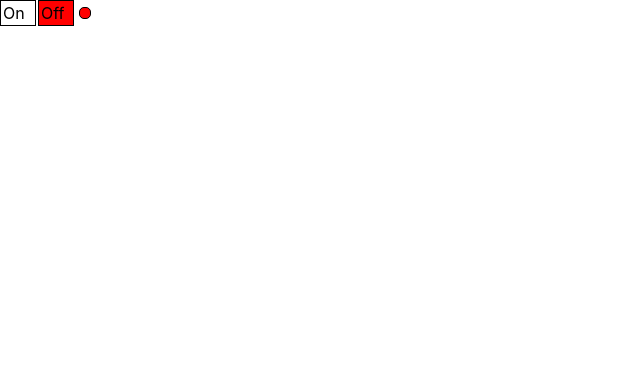
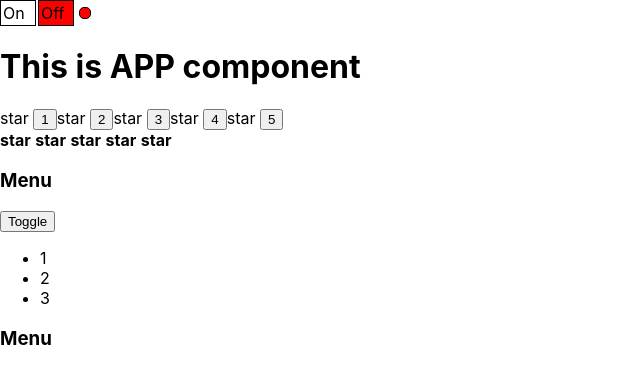
Before and after one commit to Allegro2000git/crabyDm, a React (Create React App) app: page / in a window 1280 px wide. Shown: the top 384 px of the page, without its empty margins (0-640 px from the left). Built offline with nearby package versions, Linux system fonts and the light colour scheme.

Commit message:
small next step 01

```diff
--- a/src/App.tsx
+++ b/src/App.tsx
@@ -1,37 +1,32 @@
-import React from 'react';
+
 import './App.css';
-//import {Accordion} from "./components/accordion/Accordion";
-//import { Rating } from './components/rating/Rating';
+import { Rating } from './components/rating/Rating';
 import {OnOFF} from "./components/onOFF/OnOFF";
+import {SelfContolledAccordion} from "./components/accordion/SelfControlledAccordion";
+import {UnContolledRating} from "./components/rating/SelfControlledRating";
+import {Accordion} from "./components/accordion/Accordion";
 
 type PageTitlePropsType = {
-    title: string
+    title: string;
 }
 
 function App() {
-  return (
-    <div className="App">
-        <OnOFF/>
 
-
-
-{/*   <PageTitle title={"This is APP component"}/>
-      <Rating value={0}/>
-      <Accordion titleValue={"Menu"} collapsed={true}/>
-      <Accordion titleValue={"User"} collapsed={false}/>
-      <Rating value={0}/>
-      <Rating value={1}/>
-      <Rating value={2}/>
-      <Rating value={3}/>
-      <Rating value={4}/>
-      <Rating value={5}/>*/}
-    </div>
-  );
+    return (
+        <div className="App">
+            <OnOFF/>
+            <PageTitle title={"This is APP component"}/>
+            <UnContolledRating />
+            <Rating value={5}/>
+            <SelfContolledAccordion titleValue={"Menu"}/>
+            <Accordion titleValue={"Menu"} collapsed={false}/>
+        </div>
+    );
 }
 
 
-/*function PageTitle(props: PageTitlePropsType) {
+function PageTitle(props: PageTitlePropsType) {
   return <h1>{props.title}</h1>
-}*/
+}
 
 export default App;
--- /dev/null
+++ b/src/components/accordion/SelfControlledAccordion.tsx
@@ -0,0 +1,47 @@
+import {useState} from "react";
+
+type AccordionPropsType = {
+    titleValue: string;
+    // collapsed: boolean;
+}
+
+type AccordionTitlePropsType = {
+    title: string;
+}
+
+
+export function SelfContolledAccordion(props: AccordionPropsType) {
+
+
+    let [collapsed, setCollapsed] = useState(false);
+
+
+    return (
+        <div>
+            <AccordionTitle title={props.titleValue}/>
+            <button onClick={() => setCollapsed(!collapsed)}>Toggle</button>
+            {!collapsed && <AccordionBody/>}
+        </div>
+        )
+}
+
+function AccordionTitle(props: AccordionTitlePropsType) {
+    return (
+        <div>
+            <h3>{props.title}</h3>
+        </div>
+
+    )
+}
+
+function AccordionBody() {
+    return (
+        <div>
+            <ul>
+                <li>1</li>
+                <li>2</li>
+                <li>3</li>
+            </ul>
+        </div>
+    );
+}
--- /dev/null
+++ b/src/components/rating/SelfControlledRating.tsx
@@ -0,0 +1,31 @@
+import {useState} from "react";
+
+type StarPropsType = {
+    selected: boolean;
+}
+
+
+export function UnContolledRating() {
+
+
+    let [value, setValue] = useState(0);
+
+    return (
+        <div>
+            <Star selected={value > 0}/><button onClick={()=>{setValue(1)}}>1</button>
+            <Star selected={value > 1}/><button onClick={()=>{setValue(2)}}>2</button>
+            <Star selected={value > 2}/><button onClick={()=>{setValue(3)}}>3</button>
+            <Star selected={value > 3}/><button onClick={()=>{setValue(4)}}>4</button>
+            <Star selected={value > 4}/><button onClick={()=>{setValue(5)}}>5</button>
+        </div>
+        );
+}
+
+function Star(props: StarPropsType) {
+    return (
+        <>
+            {props.selected
+            ? <span><b>star</b> </span>
+            : <span>star </span>}
+        </>
+    )}
```
